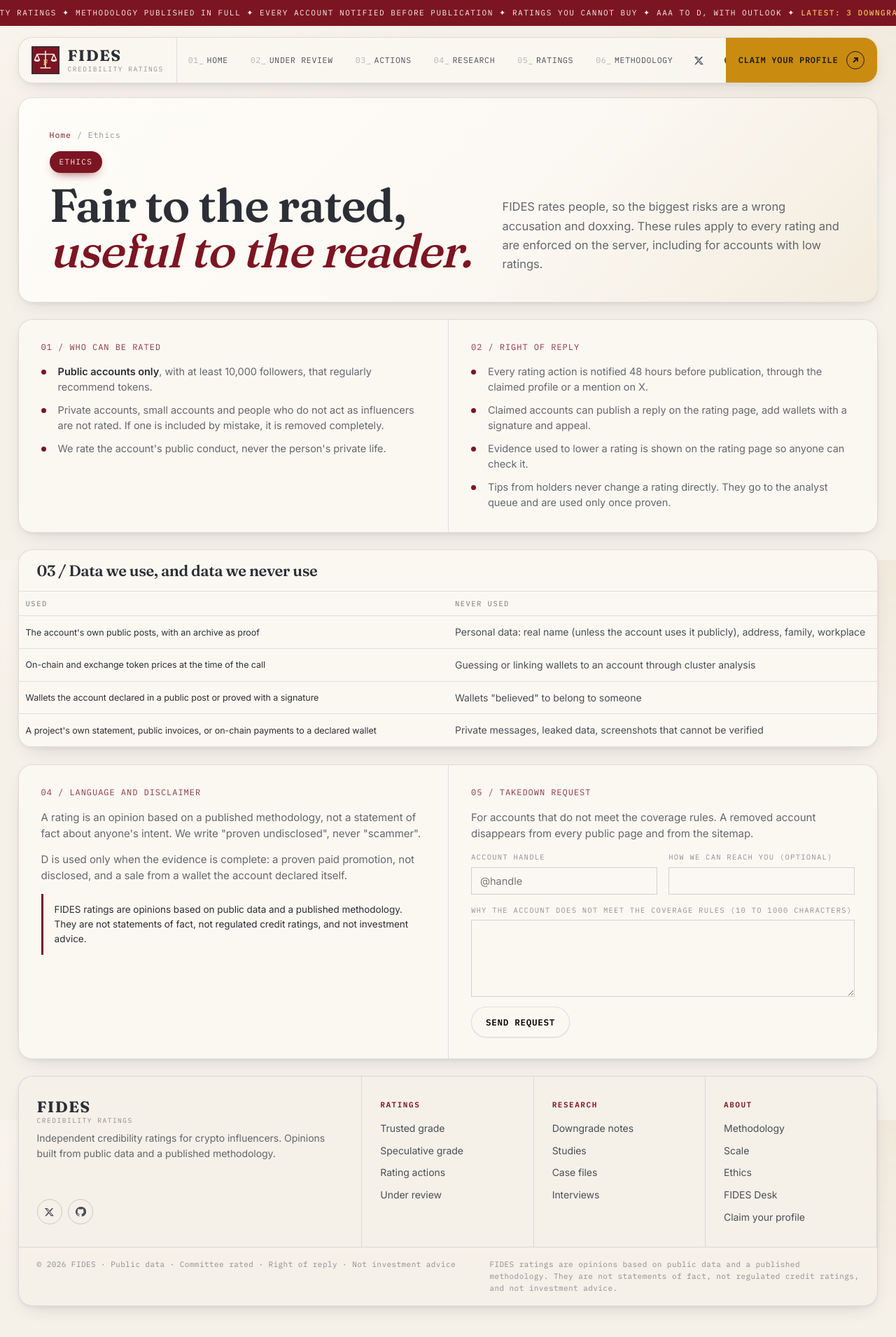
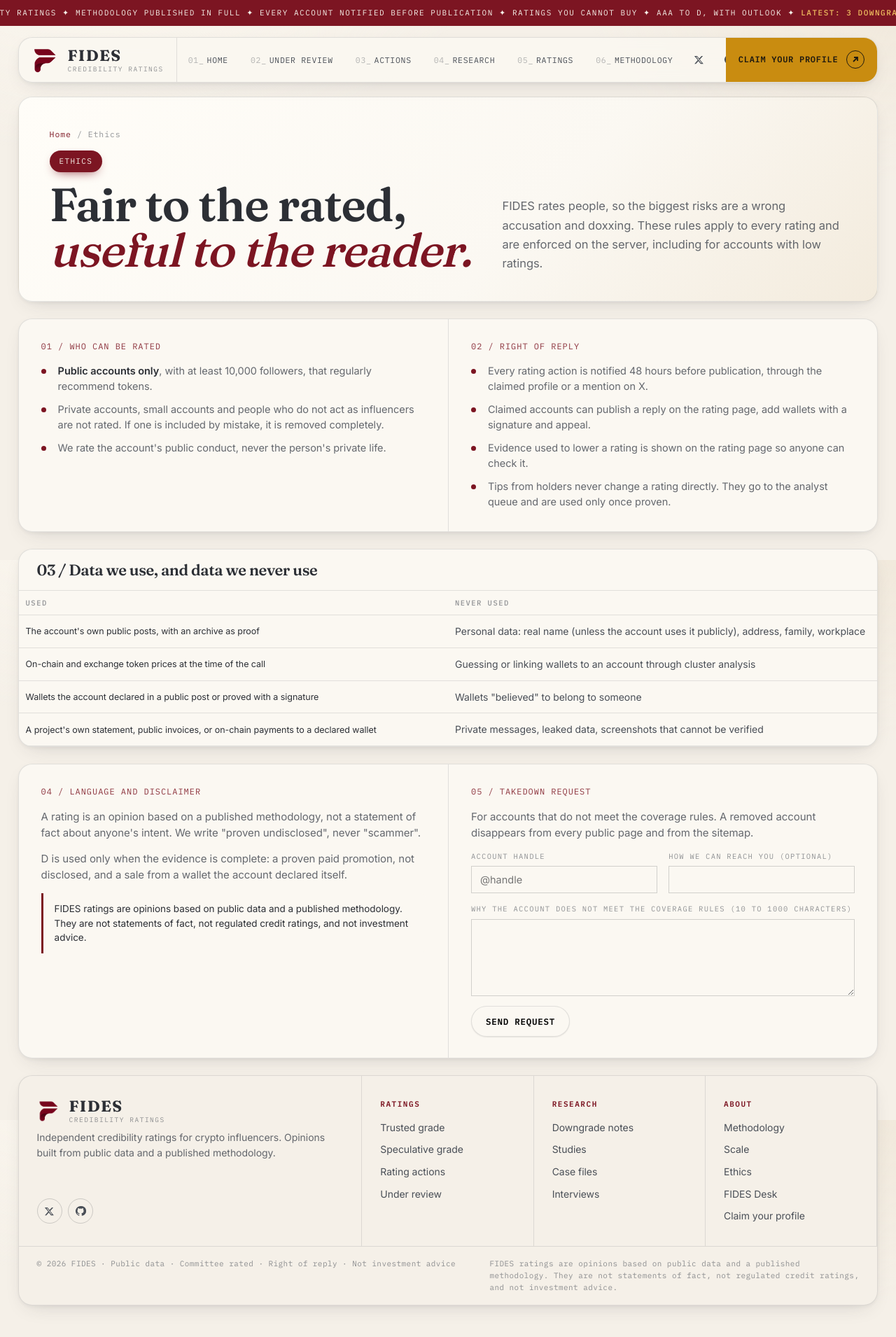
Before and after one commit to FidesRating/Fides, a Next.js app: page /ethics in a window 1280 px wide. Shown: the top 1910 px of the page at 70% size. Built offline with nearby package versions, Linux system fonts and the light colour scheme; no server answers.

Commit message:
feat(web): use the FIDES logo in the header and footer, add a loading page
- Save the logo in public and replace the scales icon in the navbar
- Show the logo in the footer
- Add a loading page with the logo; the pulse is off when reduced motion is requested

```diff
--- a/app/polish.css
+++ b/app/polish.css
@@ -287,3 +287,14 @@ footer .fc .socials a:hover { transform: translateY(-2px); background: var(--bra
   @keyframes barFill { from { width: 0; } }
   @keyframes letterIn { from { opacity: 0; transform: translateY(6px); } }
 }
+
+/* Brand mark (public/fides-logo.png) */
+.brand-logo { width: 40px; height: auto; flex: none; }
+footer .brand-logo { width: 34px; }
+.loading-screen { min-height: 60vh; display: flex; align-items: center; justify-content: center; }
+.loading-logo { width: 96px; height: auto; }
+.sr-only { position: absolute; width: 1px; height: 1px; padding: 0; margin: -1px; overflow: hidden; clip: rect(0, 0, 0, 0); white-space: nowrap; border: 0; }
+@media (prefers-reduced-motion: no-preference) {
+  .loading-logo { animation: logoPulse 1.4s ease-in-out infinite; }
+  @keyframes logoPulse { 0%, 100% { opacity: 0.45; transform: scale(0.96); } 50% { opacity: 1; transform: scale(1); } }
+}
--- a/components/Footer.tsx
+++ b/components/Footer.tsx
@@ -1,3 +1,4 @@
+import Image from 'next/image';
 import Link from 'next/link';
 
 export default function Footer() {
@@ -5,7 +6,8 @@ export default function Footer() {
     <>
     <footer className="box">
       <div className="fc">
-        <Link className="brand" href="/" style={{ padding: '0', border: '0' }}>
+        <Link className="brand" href="/" aria-label="FIDES home" style={{ padding: '0', border: '0' }}>
+          <Image className="brand-logo" src="/fides-logo.png" alt="" width={36} height={35} />
           <span className="brand-name">FIDES<small>CREDIBILITY RATINGS</small></span>
         </Link>
         <p className="about">Independent credibility ratings for crypto influencers. Opinions built from public data and a published methodology.</p>
--- a/components/Header.tsx
+++ b/components/Header.tsx
@@ -1,3 +1,4 @@
+import Image from 'next/image';
 import Link from 'next/link';
 import NavLinks from './NavLinks';
 
@@ -6,12 +7,7 @@ export default function Header() {
     <>
   <header className="top box">
     <Link className="brand" href="/" aria-label="FIDES home">
-      <svg width="40" height="40" viewBox="0 0 40 40" aria-hidden="true">
-        <rect x=".75" y=".75" width="38.5" height="38.5" fill="#7c1522" stroke="#2c2f35" strokeWidth="1.5"/>
-        <path d="M20 7v24M8 11.5h24M8 11.5 4.5 20h7zM32 11.5 28.5 20h7zM13 31h14" stroke="#f5f0e8" strokeWidth="1.6" fill="none" strokeLinejoin="round" strokeLinecap="round"/>
-        <path d="M4.5 20a3.5 2 0 0 0 7 0M28.5 20a3.5 2 0 0 0 7 0" fill="#f5f0e8"/>
-        <text x="20" y="27" textAnchor="middle" fontFamily="Fraunces,Georgia,serif" fontWeight="700" fontSize="11" fill="#f0c060">F</text>
-      </svg>
+      <Image className="brand-logo" src="/fides-logo.png" alt="" width={40} height={39} priority />
       <span className="brand-name">FIDES<small>CREDIBILITY RATINGS</small></span>
     </Link>
     <NavLinks><a className="ic" href="https://x.com/" target="_blank" rel="noopener" aria-label="X"><svg width="15" height="15" viewBox="0 0 24 24" fill="currentColor"><path d="M17.8 3h3.2l-7 8 8.2 10h-6.4l-5-6.3L5 21H1.8l7.5-8.6L1.4 3h6.6l4.5 5.8zm-1.1 16.2h1.8L7.4 4.7H5.5z"/></svg></a>
```
Also changed, not shown: app/loading.tsx (added, +11 -0 lines), public/fides-logo.png (added).
